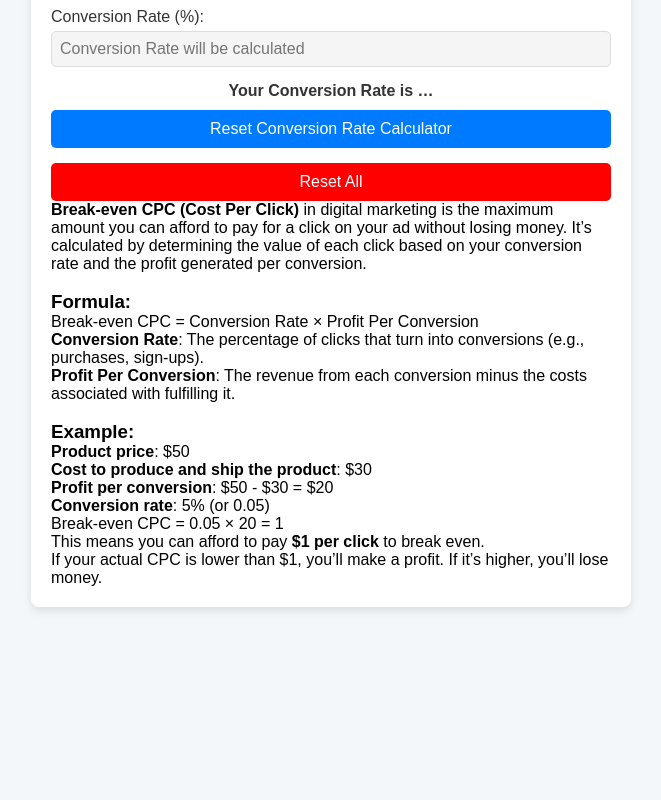
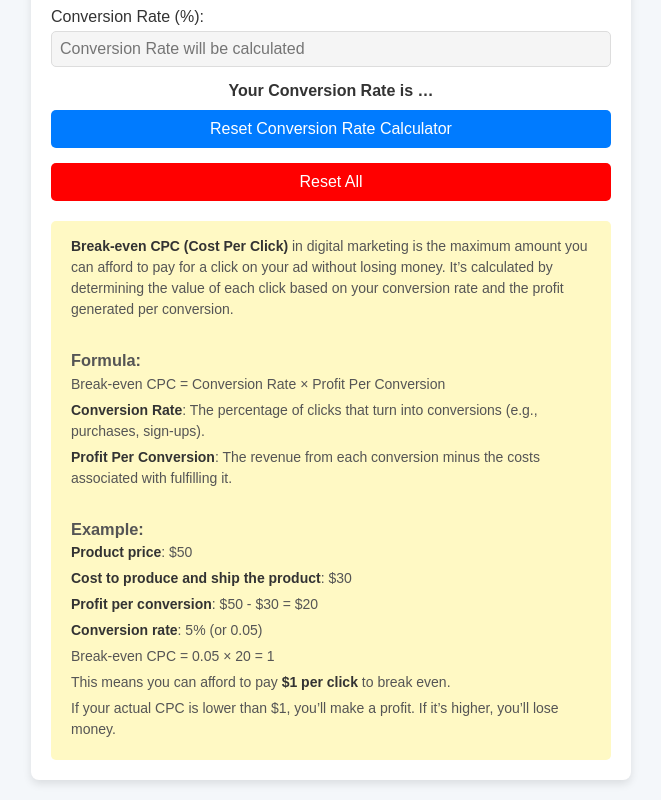
Before and after one commit to chaupham1092/brkevncpc, a plain HTML site: page index.html in a window 1280 px wide. Shown: the part 960-1760 px from the top of the page, without its empty margins (309-970 px from the left). Before the commit the page ends 1587 px from the top, so only its background shows below. Drawn offline with Linux system fonts and the light colour scheme.

Commit message:
Update style.css

```diff
--- a/style.css
+++ b/style.css
@@ -105,3 +105,23 @@
   .reset-all:hover {
     background-color: darkred;
   }
+
+  .cpc-info {
+    background-color: #fff9c4; /* Light yellow background */
+    padding: 15px 20px; /* Add padding for spacing */
+    margin-top: 20px; /* Space above the section */
+    border-radius: 5px; /* Rounded corners */
+    font-size: 14px; /* Smaller font size for readability */
+    line-height: 1.6; /* Improve line spacing for better readability */
+    color: #555; /* Text color for good contrast */
+  }
+
+  .cpc-info p {
+    margin-bottom: 5px; /* Reduced the margin to bring paragraphs closer together */
+    line-height: 1.5; /* Adjust line-height for better readability */
+  }
+
+
+  .cpc-info strong {
+    color: #333; /* Darker color for emphasized text */
+  }
```
